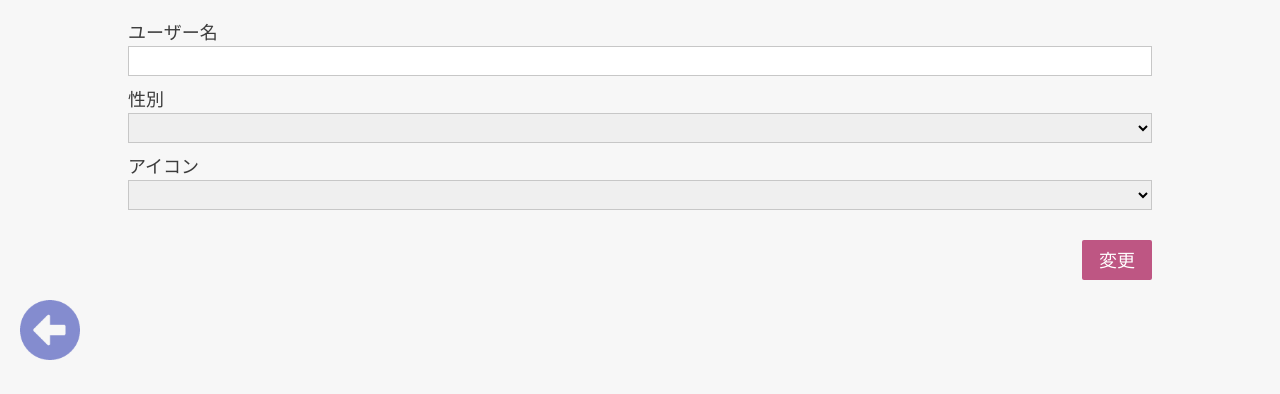
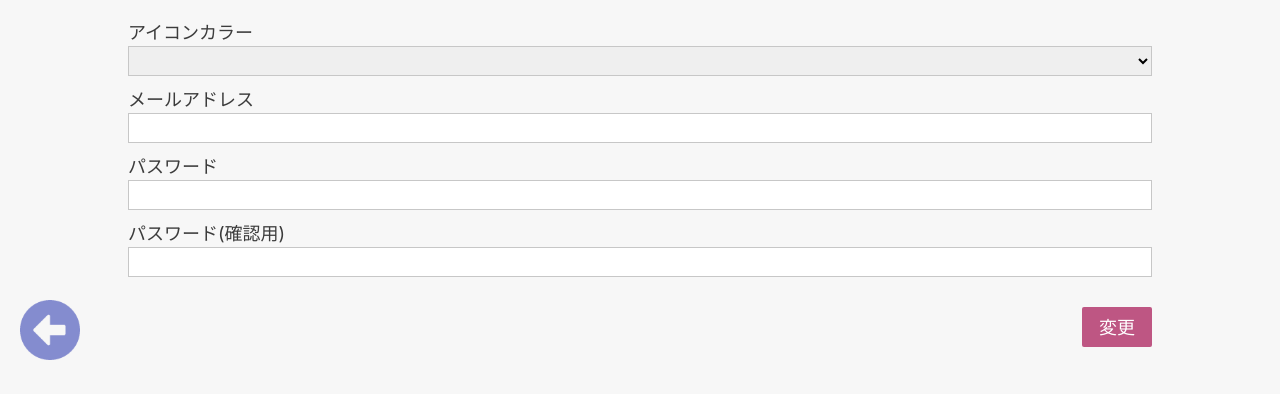
Before and after one commit to rikuta930/hoot, a PHP site: page /edit-profile.php in a window 1280 px wide. Shown: the part 430-824 px from the top of the page. Run offline with PHP 8.4, Linux system fonts and the light colour scheme; the visitor is signed in with stand-in values (Sample User, id 1); data that the repository does not hold is empty; style sheets or scripts are compiled from the project's sources; some libraries are stand-ins or nearby versions.

Commit message:
Fix: 登録等の細かい変更を適用

```diff
--- a/edit-profile.php
+++ b/edit-profile.php
@@ -11,13 +11,12 @@ if (isset($_SESSION['id']) && $_SESSION['time'] + 3600 > time()) {
     ));
     $member = $members->fetch();
 
-    $icon = 'owl_'. $_POST['color'];
     if (!empty($_POST)) {
-        $sth = $dbh->prepare('UPDATE hoot_user SET name = ?, gender =?, picture=? WHERE id=?');
+        $sth = $dbh->prepare('UPDATE hoot_user SET email=?, password=?, picture=? WHERE id=?');
         $sth->execute(array(
-            $_POST['name'],
-            $_POST['gender'],
-            $icon,
+            $_POST['email'],
+            sha1($_POST['password']),
+            $_POST['owl_color'],
             $_SESSION['id'],
         ));
         header('Location: mypage.php');
@@ -53,37 +52,23 @@ if (isset($_SESSION['id']) && $_SESSION['time'] + 3600 > time()) {
                 <img src="./icon/<?php print($member['picture']); ?>.svg" alt="icon image">
             </div>
             <div class="profile__mail-and-id">
-            <span class="profile__mail">
-              <?php print($member['email']); ?>
-            </span>
-                <span class="profile__id">
-              id:<?php print($member['id']); ?>
-            </span>
             </div>
         </div>
-        <form class="form" action="edit-profile.php" method="post">
-            <label for="name" class="form__title">ユーザー名</label>
-            <input id="name" type="text" name="name" class="form__info" placeholder="<?php print($member['name']); ?>"
-                   required><br>
-            <label for="gender" class="form__title">性別</label>
-            <select name="gender" class="form__info" required>
+        <form class="form" method="post">
+            <label for="owl-color" class="form__title">アイコンカラー</label>
+            <select name="owl_color" class="form__info">
                 <option value=""></option>
-                <option value="boy">男性</option>
-                <option value="girl">女性</option>
-                <option value="others">その他</option>
-                <option value="secret">無回答</option>
+                <option value="owl_blue">ブルー</option>
+                <option value="owl_pink">ピンク</option>
+                <option value="owl_orange">オレンジ</option>
+                <option value="owl_green">グリーン</option>
             </select><br>
-
-            <label for="color" class="form__title">アイコン</label>
-            <select name="color" class="form__info" required>
-                <option value=""></option>
-                <option value="blue">青</option>
-                <option value="green">緑</option>
-                <option value="orange">橙</option>
-                <option value="pink">桃</option>
-            </select><br>
-            <!--          <label for="introduction" class="form__title">自己紹介</label>-->
-            <!--          <textarea name="introduction" class="form__info"></textarea>-->
+            <label for="mail" class="form__title">メールアドレス</label>
+            <input id="mail" type="email" class="form__info" name="email"><br>
+            <label for="pw" class="form__title">パスワード</label>
+            <input id="pw" type="password" class="form__info" name="password"><br>
+            <label for="re-pw" class="form__title">パスワード(確認用)</label>
+            <input id="re-pw" type="password" class="form__info" name="password2"><br>
             <div class="form__btn-wrapper">
                 <button class="form__btn" type="submit">変更</button>
             </div>
--- a/record.php
+++ b/record.php
@@ -49,8 +49,6 @@ if (isset($_SESSION['id']) && $_SESSION['time'] + 3600 > time()) {
 <div class="global-container">
     <header class="header">
         <img src="./icon/hoot_logo.svg" alt="hoot img" class="header__logo"/>
-        <!-- <img src="./icon/search.png" alt="search img" class="header__search"> -->
-        <!-- <a href="signin.html" class="header__signout">ログアウト</a> -->
     </header>
     <div class="main-container">
         <h2 class="page-title">つぶやき</h2>
@@ -100,9 +98,6 @@ if (isset($_SESSION['id']) && $_SESSION['time'] + 3600 > time()) {
         <img src="./icon/arrow.png" alt="arrow image">
     </button>
 </div>
-<!--    <button onclick="startRecording(this);">録音</button>-->
-<!--    <button onclick="stopRecording(this);" disabled>停止</button>-->
-<!--    <ul id="recordingslist"></ul>-->
 <h2>Log</h2>
 <pre id="log"></pre>
 <script src="https://ajax.googleapis.com/ajax/libs/jquery/3.1.1/jquery.min.js"></script>
--- a/register_sql_user.php
+++ b/register_sql_user.php
@@ -7,11 +7,9 @@ if (!isset($_SESSION['join'])) {
     exit();
 }
 
-$statement = $dbh->prepare('INSERT INTO hoot_user(name, gender, email, password, picture) VALUES(?, ?, ?, ?, ?)');
+$statement = $dbh->prepare('INSERT INTO hoot_user(email, password, picture) VALUES(?, ?, ?)');
 
 $statement->execute(array(
-    $_SESSION['join']['name'],
-    $_SESSION['join']['gender'],
     $_SESSION['join']['email'],
     sha1($_SESSION['join']['password']),
     'owl_green'
```
Also changed, not shown: detail.php (+5 -5 lines), signup.php (+11 -11 lines).
